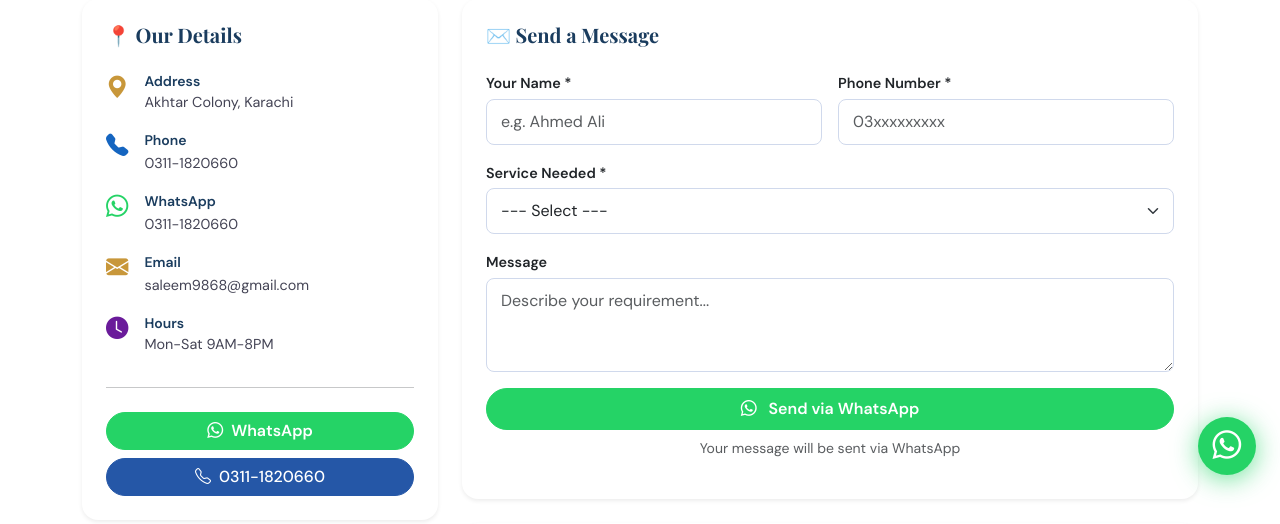
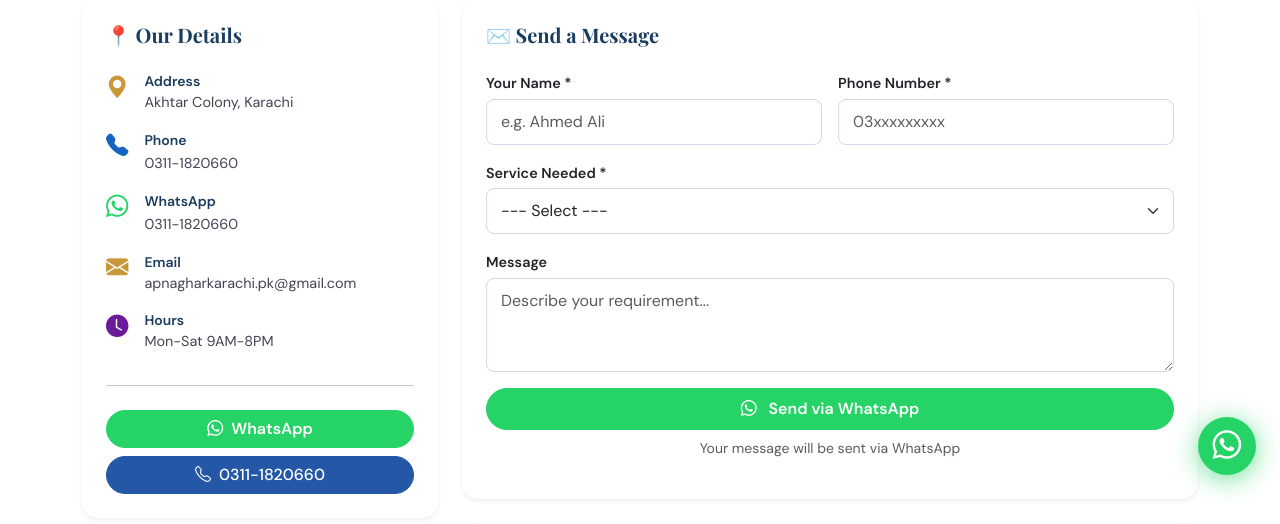
Before and after one commit to saleem9868-coder/secure-property-hub, a Flask app: template templates/contact.html in a window 1280 px wide. Shown: the part 297-821 px from the top of the page. Run offline with Flask 3, Linux system fonts and the light colour scheme; the template is opened without the code that fills it, so the values that code supplies are empty; data comes from the database, SQL or seed files in the repository; some web fonts are replaced.

Commit message:
Update contact.html

```diff
--- a/templates/contact.html
+++ b/templates/contact.html
@@ -23,7 +23,7 @@
                     ('geo-alt-fill', 'var(--accent)', 'Address' if lang!='ur' else 'پتہ', 'Akhtar Colony, Karachi', ''),
                     ('telephone-fill', '#1565c0', 'Phone' if lang!='ur' else 'فون', '0311-1820660', 'tel:03111820660'),
                     ('whatsapp', '#25d366', 'WhatsApp', '0311-1820660', 'https://wa.me/923111820660'),
-                    ('envelope-fill', 'var(--accent)', 'Email', 'saleem9868@gmail.com', 'mailto:saleem9868@gmail.com'),
+                    ('envelope-fill', 'var(--accent)', 'Email', 'apnagharkarachi.pk@gmail.com', ''),
                     ('clock-fill', '#6a1b9a', 'Hours' if lang!='ur' else 'اوقات', 'Mon-Sat 9AM-8PM', ''),
                 ] %}
                 <div class="d-flex gap-3 mb-3">
```
